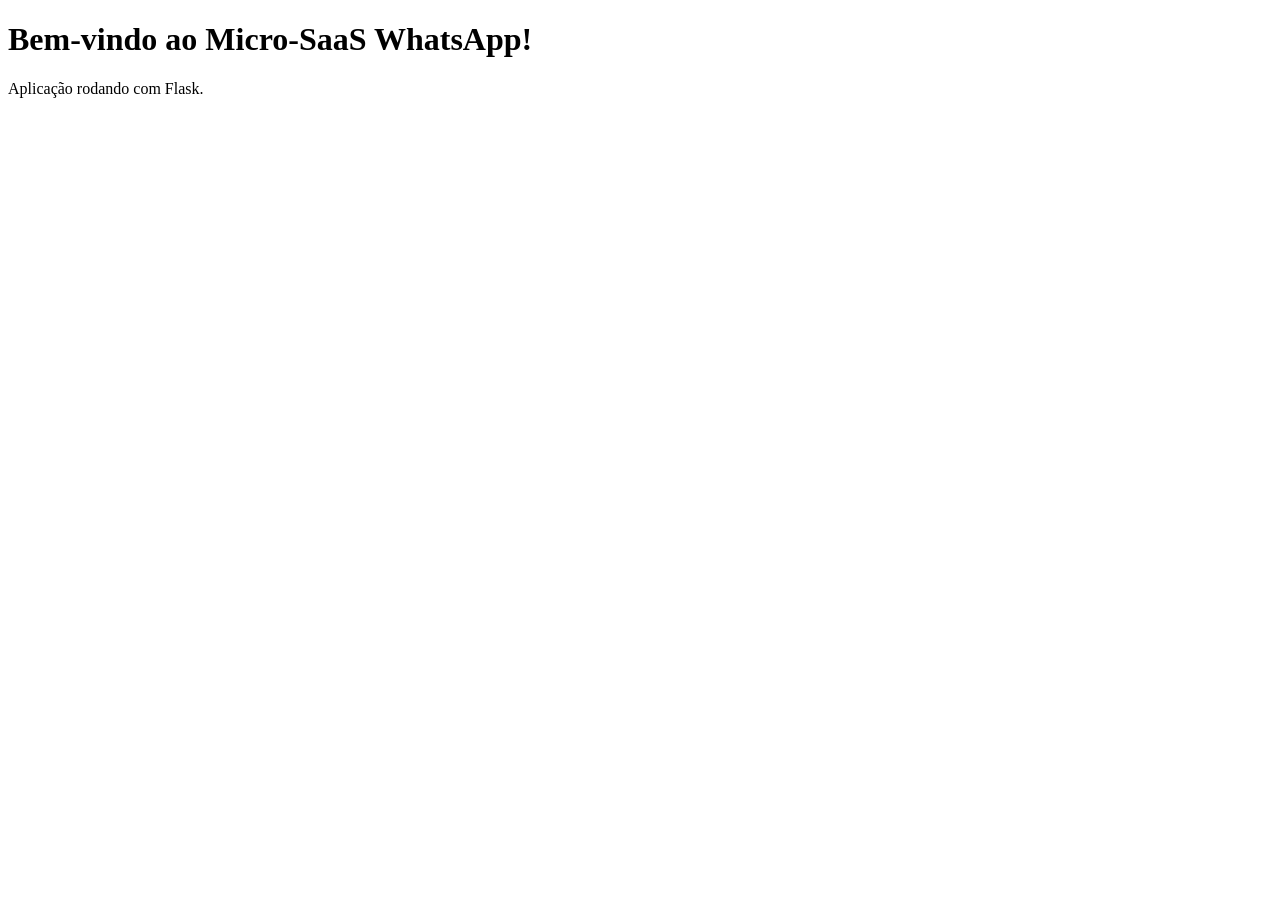
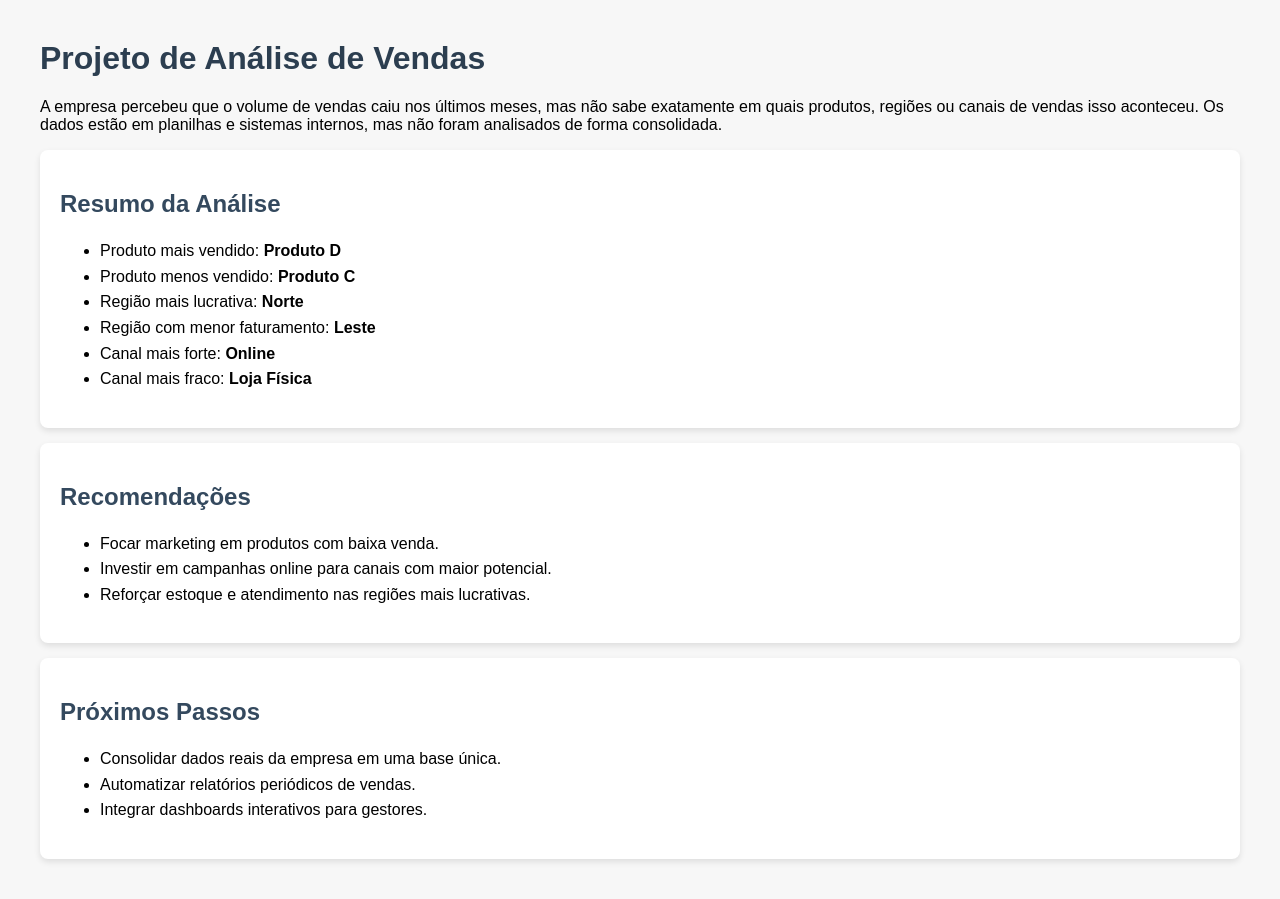
Before and after one commit to joaoveigaaaa/An-lise-de-Dados, a plain HTML site: page index.html in a window 1280 px wide. Before the commit the page ends 800 px from the top, so only its background shows below. Drawn offline with Linux system fonts and the light colour scheme.

Commit message:
index.html

```diff
--- a/index.html
+++ b/index.html
@@ -2,10 +2,63 @@
 <html lang="pt-BR">
 <head>
     <meta charset="UTF-8">
-    <title>Micro-SaaS WhatsApp</title>
+    <title>Análise de Vendas - Projeto</title>
+    <style>
+        body {
+            font-family: Arial, sans-serif;
+            margin: 40px;
+            background-color: #f7f7f7;
+        }
+        h1 {
+            color: #2c3e50;
+        }
+        h2 {
+            color: #34495e;
+        }
+        .card {
+            background-color: #fff;
+            padding: 20px;
+            margin: 15px 0;
+            border-radius: 8px;
+            box-shadow: 0 3px 6px rgba(0,0,0,0.1);
+        }
+        ul {
+            line-height: 1.6;
+        }
+    </style>
 </head>
 <body>
-    <h1>Bem-vindo ao Micro-SaaS WhatsApp!</h1>
-    <p>Aplicação rodando com Flask.</p>
+    <h1>Projeto de Análise de Vendas</h1>
+    <p>A empresa percebeu que o volume de vendas caiu nos últimos meses, mas não sabe exatamente em quais produtos, regiões ou canais de vendas isso aconteceu. Os dados estão em planilhas e sistemas internos, mas não foram analisados de forma consolidada.</p>
+
+    <div class="card">
+        <h2>Resumo da Análise</h2>
+        <ul>
+            <li>Produto mais vendido: <strong>Produto D</strong></li>
+            <li>Produto menos vendido: <strong>Produto C</strong></li>
+            <li>Região mais lucrativa: <strong>Norte</strong></li>
+            <li>Região com menor faturamento: <strong>Leste</strong></li>
+            <li>Canal mais forte: <strong>Online</strong></li>
+            <li>Canal mais fraco: <strong>Loja Física</strong></li>
+        </ul>
+    </div>
+
+    <div class="card">
+        <h2>Recomendações</h2>
+        <ul>
+            <li>Focar marketing em produtos com baixa venda.</li>
+            <li>Investir em campanhas online para canais com maior potencial.</li>
+            <li>Reforçar estoque e atendimento nas regiões mais lucrativas.</li>
+        </ul>
+    </div>
+
+    <div class="card">
+        <h2>Próximos Passos</h2>
+        <ul>
+            <li>Consolidar dados reais da empresa em uma base única.</li>
+            <li>Automatizar relatórios periódicos de vendas.</li>
+            <li>Integrar dashboards interativos para gestores.</li>
+        </ul>
+    </div>
 </body>
 </html>
```
